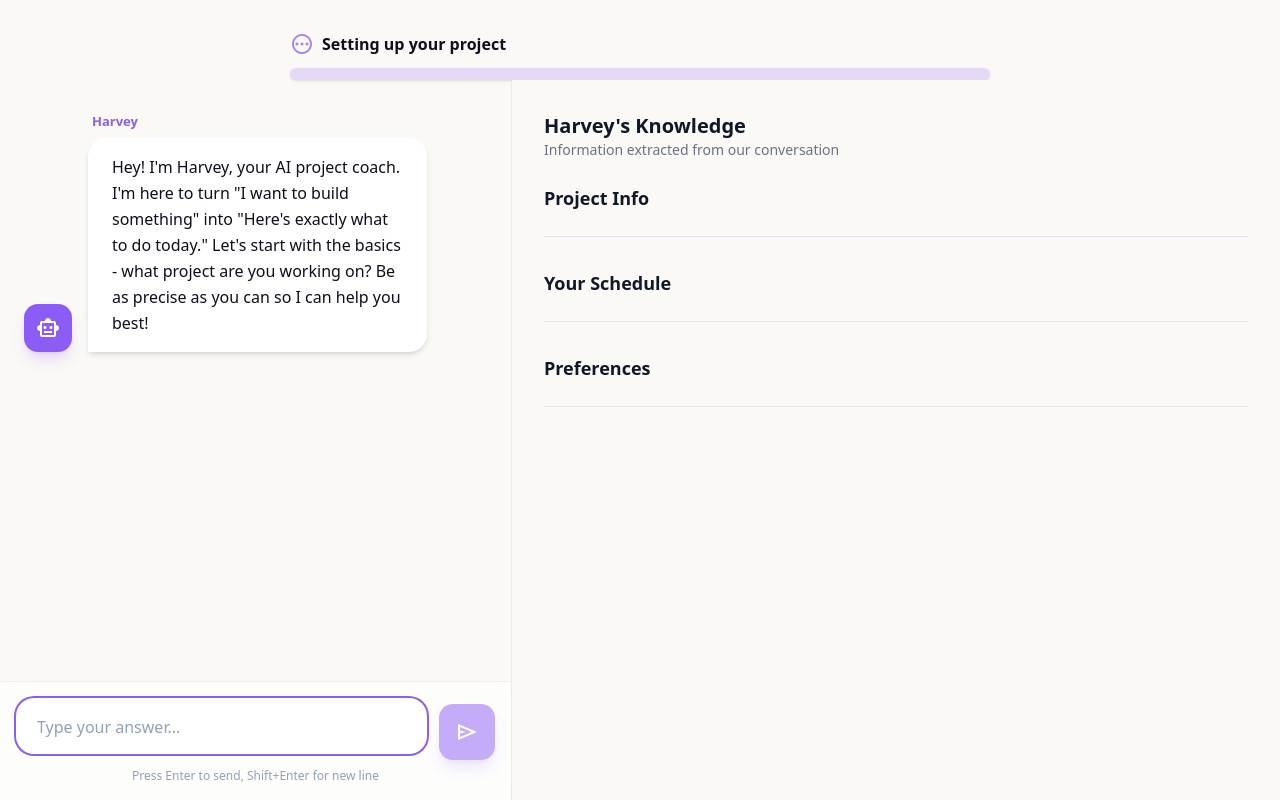
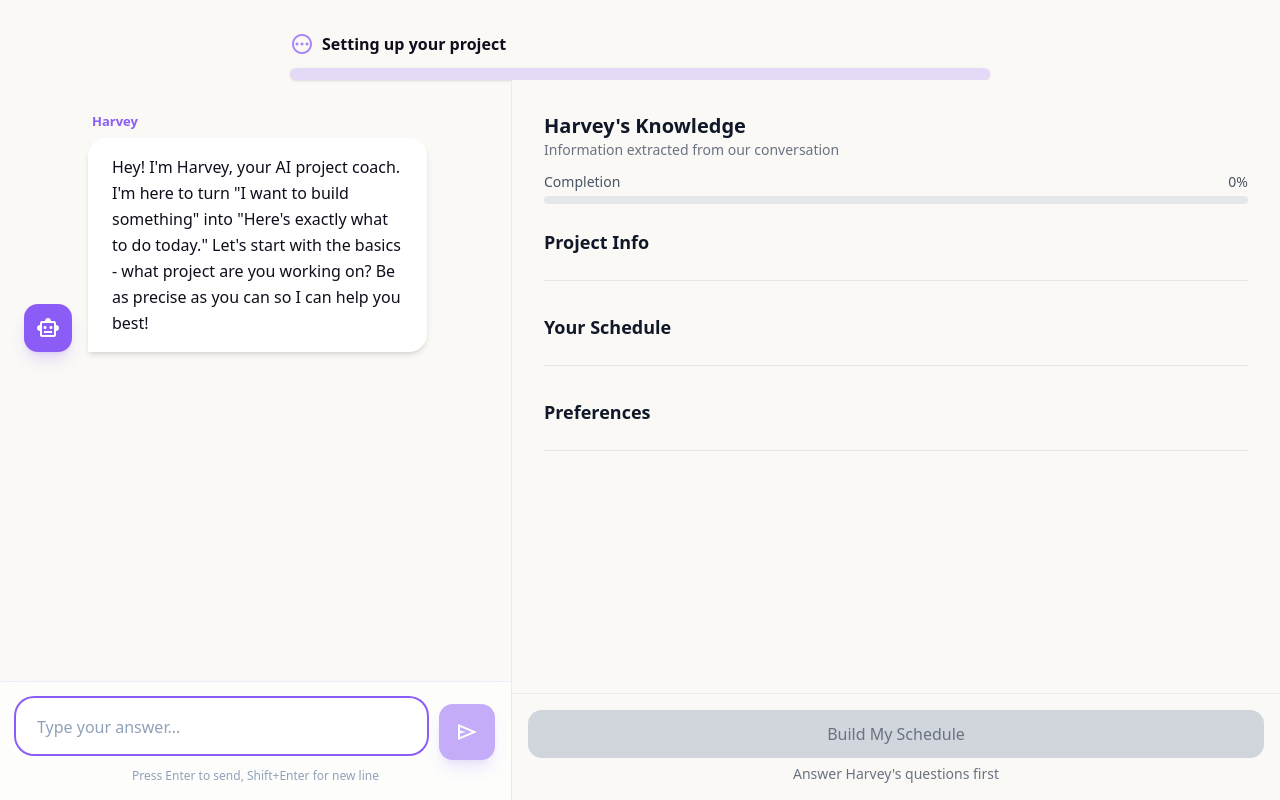
Before and after one commit to milhanebekkaye/harvey-web, a Next.js app: page /onboarding in a window 1280 px wide. Built offline with nearby package versions, Linux system fonts and the light colour scheme.

Commit message:
Build the schedule button added, with completion bar. Two buttons appear, one when we hit 40%, the other 80%. We should re work o nhow we calculate this completion rate. But it's wokring for now

```diff
--- a/src/app/onboarding/page.tsx
+++ b/src/app/onboarding/page.tsx
@@ -91,6 +91,66 @@ const INITIAL_MESSAGES: UIMessage[] = [
   },
 ]
 
+/**
+ * Calculate completion progress based on weighted importance of extracted fields.
+ * Returns 0–100 percentage.
+ */
+function calculateExtractionProgress(fields: { user: Record<string, unknown>; project: Record<string, unknown> } | null): number {
+  if (!fields) return 0
+  const weights = {
+    title: 5,
+    description_or_goals: 5,
+    availability: 10,
+    weekly_hours: 5,
+    deadline: 8,
+    project_type: 5,
+    skill_level: 7,
+    tools_and_stack: 6,
+    motivation: 6,
+    phases: 8,
+    workSchedule: 8,
+    commute: 3,
+    preferred_session_length: 4,
+    communication_style: 3,
+    timezone: 3,
+    userNotes: 4,
+    projectNotes: 5,
+  }
+  let score = 0
+  const p = fields.project
+  const u = fields.user
+  if (p?.title) score += weights.title
+  if (p?.description || p?.goals) score += weights.description_or_goals
+  if (u?.availabilityWindows && Array.isArray(u.availabilityWindows) && (u.availabilityWindows as unknown[]).length > 0) score += weights.availability
+  if (p?.weekly_hours_commitment != null && Number(p.weekly_hours_commitment) > 0) score += weights.weekly_hours
+  if (p?.target_deadline) score += weights.deadline
+  if (p?.project_type) score += weights.project_type
+  if (p?.skill_level) score += weights.skill_level
+  if (p?.tools_and_stack && Array.isArray(p.tools_and_stack) && (p.tools_and_stack as unknown[]).length > 0) score += weights.tools_and_stack
+  if (p?.motivation) score += weights.motivation
+  if (p?.phases != null && typeof p.phases === 'object') score += weights.phases
+  if (u?.workSchedule != null && typeof u.workSchedule === 'object') score += weights.workSchedule
+  if (u?.commute != null && typeof u.commute === 'object') score += weights.commute
+  if (u?.preferred_session_length != null) score += weights.preferred_session_length
+  if (u?.communication_style) score += weights.communication_style
+  if (u?.timezone) score += weights.timezone
+  if (u?.userNotes != null) score += weights.userNotes
+  if (p?.projectNotes != null) score += weights.projectNotes
+  return Math.min(100, Math.round(score))
+}
+
+/** Check if minimum required fields are present to allow building a schedule. */
+function hasMinimumFields(fields: { user: Record<string, unknown>; project: Record<string, unknown> } | null): boolean {
+  if (!fields) return false
+  const p = fields.project
+  const u = fields.user
+  const hasTitle = !!(p?.title && String(p.title).trim())
+  const hasDescriptionOrGoals = !!(p?.description && String(p.description).trim()) || !!(p?.goals && String(p.goals).trim())
+  const hasAvailability = !!(u?.availabilityWindows && Array.isArray(u.availabilityWindows) && (u.availabilityWindows as unknown[]).length > 0)
+  const hasWeeklyHours = !!(p?.weekly_hours_commitment != null && Number(p.weekly_hours_commitment) > 0)
+  return hasTitle && hasDescriptionOrGoals && hasAvailability && hasWeeklyHours
+}
+
 export default function OnboardingPage() {
   const router = useRouter()
   const chatEndRef = useRef<HTMLDivElement>(null)
@@ -98,6 +158,8 @@ export default function OnboardingPage() {
 
   const [projectId, setProjectId] = useState<string | null>(null)
   const [isComplete, setIsComplete] = useState(false)
+  const [hasCompletionMarker, setHasCompletionMarker] = useState(false)
+  const [showConfirmModal, setShowConfirmModal] = useState(false)
 
   const [shadowFields, setShadowFields] = useState<{
     user: Record<string, unknown>
@@ -166,7 +228,9 @@ export default function OnboardingPage() {
         const text = getTextFromUIMessage(lastAssistant)
         console.log('[OnboardingChat] Stream finished, Harvey responded:', text.substring(0, 100) + (text.length > 100 ? '...' : ''))
         if (text.includes(COMPLETION_MARKER)) {
+          console.log('[OnboardingChat] ✓ Completion marker detected - Harvey is ready!')
           setIsComplete(true)
+          setHasCompletionMarker(true)
         }
       }
       const currentProjectId = projectIdRef.current ?? projectId
@@ -209,13 +273,127 @@ export default function OnboardingPage() {
     sendMessage({ text: content })
   }
 
-  const handleBuildSchedule = async () => {
+  const handleStage1Click = () => {
+    console.log('[BuildSchedule] Stage 1 clicked - showing confirmation')
+    setShowConfirmModal(true)
+  }
+
+  const handleBuildSchedule = () => {
+    console.log('[BuildSchedule] Building schedule with projectId:', projectId)
+    setShowConfirmModal(false)
+    if (!projectId) {
+      console.error('[BuildSchedule] No projectId available')
+      return
+    }
     router.push(`/loading?projectId=${projectId}`)
   }
+
+  const handleKeepChatting = () => {
+    console.log('[BuildSchedule] User chose to keep chatting')
+    setShowConfirmModal(false)
+  }
+
+  const extractionProgress = calculateExtractionProgress(shadowFields)
+  const canBuild = hasMinimumFields(shadowFields)
+  const isReady = extractionProgress >= 80 || hasCompletionMarker
 
   // ===== DERIVED STATE =====
 
   const displayMessages: ChatMessage[] = messages.map(uiMessageToChatMessage)
+
+  /** Build Schedule button: disabled / Stage 1 (confirm) / Stage 2 (direct). */
+  const BuildScheduleButton = () => {
+    if (!canBuild) {
+      return (
+        <div className="flex flex-col gap-1.5">
+          <button
+            type="button"
+            disabled
+            className="w-full rounded-xl bg-gray-300 px-4 py-3 text-base font-medium text-gray-500 cursor-not-allowed"
+          >
+            Build My Schedule
+          </button>
+          <p className="text-center text-sm text-gray-500">Answer Harvey&apos;s questions first</p>
+        </div>
+      )
+    }
+    if (isReady) {
+      return (
+        <div className="flex flex-col gap-1.5">
+          <button
+            type="button"
+            onClick={handleBuildSchedule}
+            className="w-full rounded-xl bg-gradient-to-r from-[#8B5CF6] to-[#7C3AED] px-4 py-3 text-base font-medium text-white shadow-lg shadow-[#8B5CF6]/25 hover:from-[#7C3AED] hover:to-[#6D28D9]"
+          >
+            Build My Schedule ✨
+          </button>
+          <p className="text-center text-sm text-[#8B5CF6]">Harvey is ready!</p>
+        </div>
+      )
+    }
+    return (
+      <div className="flex flex-col gap-1.5">
+        <button
+          type="button"
+          onClick={handleStage1Click}
+          className="w-full rounded-xl bg-[#8B5CF6] px-4 py-3 text-base font-medium text-white hover:bg-[#7C3AED]"
+        >
+          Build Schedule
+        </button>
+        <p className="flex items-center justify-center gap-1.5 text-center text-sm text-amber-600">
+          <span className="text-base">⚠️</span>
+          Better results with more info
+        </p>
+      </div>
+    )
+  }
+
+  /** Confirmation modal when user clicks Build in Stage 1. */
+  const ConfirmationModal = () => {
+    if (!showConfirmModal) return null
+    return (
+      <div className="fixed inset-0 z-50 flex items-center justify-center bg-black/40 p-4" onClick={handleKeepChatting}>
+        <div
+          className="w-full max-w-md rounded-2xl bg-white p-6 shadow-xl"
+          onClick={(e) => e.stopPropagation()}
+        >
+          <h3 className="text-lg font-semibold text-gray-900">Build schedule now?</h3>
+          <p className="mt-2 text-sm text-gray-600">
+            Harvey recommends answering a few more questions for the best schedule. You can build now with current
+            info, but more details = better results.
+          </p>
+          <div className="mt-4">
+            <div className="mb-1 flex justify-between text-sm text-gray-600">
+              <span>Information gathered:</span>
+              <span>{extractionProgress}%</span>
+            </div>
+            <div className="h-2 w-full overflow-hidden rounded-full bg-gray-200">
+              <div
+                className="h-full rounded-full bg-[#8B5CF6] transition-all"
+                style={{ width: `${extractionProgress}%` }}
+              />
+            </div>
+          </div>
+          <div className="mt-6 flex gap-3">
+            <button
+              type="button"
+              onClick={handleKeepChatting}
+              className="flex-1 rounded-lg border border-gray-300 bg-white px-4 py-2 font-medium text-gray-700 hover:bg-gray-50"
+            >
+              Keep Chatting
+            </button>
+            <button
+              type="button"
+              onClick={handleBuildSchedule}
+              className="flex-1 rounded-lg bg-[#8B5CF6] px-4 py-2 font-medium text-white hover:bg-[#7C3AED]"
+            >
+              Build Anyway
+            </button>
+          </div>
+        </div>
+      </div>
+    )
+  }
 
   return (
     <div className="relative flex h-screen w-full flex-col overflow-x-hidden bg-[#FAF9F6]">
@@ -274,10 +452,21 @@ export default function OnboardingPage() {
         </div>
 
         {/* Shadow panel – 60% */}
-        <div className="w-[60%] min-w-0 flex flex-col">
-          <ProjectShadowPanel fields={shadowFields} isLoading={extractionLoading} />
+        <div className="flex w-[60%] min-w-0 flex-col">
+          <div className="flex-1 min-h-0 overflow-hidden">
+            <ProjectShadowPanel
+              fields={shadowFields}
+              isLoading={extractionLoading}
+              progress={extractionProgress}
+            />
+          </div>
+          <div className="shrink-0 border-t border-gray-200/80 bg-[#FAF9F6] p-4">
+            <BuildScheduleButton />
+          </div>
         </div>
       </div>
+
+      <ConfirmationModal />
 
       <div className="fixed top-[-10%] left-[-5%] w-[40%] h-[40%] bg-[#8B5CF6]/5 rounded-full blur-[100px] -z-10" />
       <div className="fixed bottom-[-10%] right-[-5%] w-[30%] h-[30%] bg-[#8B5CF6]/10 rounded-full blur-[80px] -z-10" />
--- a/src/components/onboarding/ProjectShadowPanel.tsx
+++ b/src/components/onboarding/ProjectShadowPanel.tsx
@@ -47,9 +47,10 @@ export interface ProjectShadowPanelProps {
     project: Record<string, unknown>
   } | null
   isLoading: boolean
+  progress: number
 }
 
-export function ProjectShadowPanel({ fields, isLoading }: ProjectShadowPanelProps) {
+export function ProjectShadowPanel({ fields, isLoading, progress }: ProjectShadowPanelProps) {
   const [phasesExpanded, setPhasesExpanded] = useState(false)
   const user = fields?.user ?? {}
   const project = fields?.project ?? {}
@@ -59,6 +60,18 @@ export function ProjectShadowPanel({ fields, isLoading }: ProjectShadowPanelProp
       <header className="mb-6">
         <h2 className="text-xl font-semibold text-gray-900">Harvey&apos;s Knowledge</h2>
         <p className="text-sm text-gray-500">Information extracted from our conversation</p>
+        <div className="mt-3">
+          <div className="mb-1 flex justify-between text-sm text-gray-600">
+            <span>Completion</span>
+            <span>{progress}%</span>
+          </div>
+          <div className="h-2 w-full overflow-hidden rounded-full bg-gray-200">
+            <div
+              className="h-full rounded-full bg-[#8B5CF6] transition-all duration-300"
+              style={{ width: `${Math.min(100, progress)}%` }}
+            />
+          </div>
+        </div>
         {isLoading && (
           <div className="mt-2 flex items-center gap-2 text-sm text-[#8B5CF6]">
             <span className="material-symbols-outlined animate-spin text-lg">progress_activity</span>
--- a/src/components/onboarding/index.ts
+++ b/src/components/onboarding/index.ts
@@ -17,4 +17,4 @@ export { ChatInput } from './ChatInput'
 export { OnboardingProgress } from './OnboardingProgress'
 export { OnboardingHeader } from './OnboardingHeader'
 export { OnboardingCTA } from './OnboardingCTA'
-export { ProjectShadowPanel } from './ProjectShadowPanel'
+export { ProjectShadowPanel, type ProjectShadowPanelProps } from './ProjectShadowPanel'
```
Also changed, not shown: 3 other files (tests, documents, lock files or other folders).
